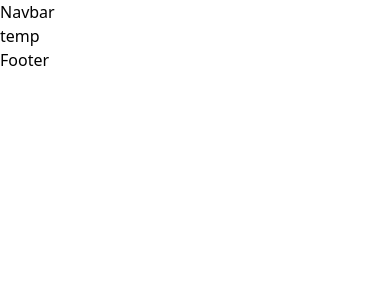
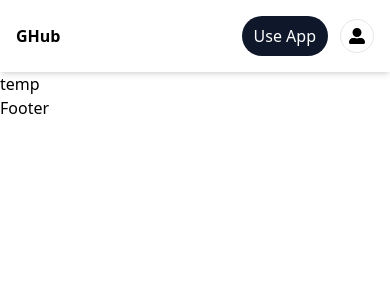
Before and after one commit to sachinthyasunirma/FullStackProject, a React (Create React App) app in the folder zomato-frontend/: page / in a window 390 px wide. Shown: the top 300 px of the page. Built offline with nearby package versions, Linux system fonts and the light colour scheme.

Commit message:
Mobile navbar

```diff
--- a/zomato-frontend/package.json
+++ b/zomato-frontend/package.json
@@ -8,6 +8,7 @@
     "@testing-library/user-event": "^13.5.0",
     "react": "^18.0.0",
     "react-dom": "^18.0.0",
+    "react-icons": "^4.3.1",
     "react-router-dom": "^6.3.0",
     "react-scripts": "5.0.0",
     "web-vitals": "^2.1.4"
--- a/zomato-frontend/src/Components/Navbar/Navbar.jsx
+++ b/zomato-frontend/src/Components/Navbar/Navbar.jsx
@@ -1,8 +1,61 @@
-import React from 'react'
+import React, { useState } from 'react';
+import {FaUserAlt} from 'react-icons/fa'
+import {RiArrowDropDownLine, RiArrowDropUpLine} from 'react-icons/ri';
+
+const MobileNav = () => {
+  const [isDropDownOpen, setIsDropDownOpen] = useState(false);
+  const [user , setUser] = useState();
+  return (
+    <div className='flex w-full items-center justify-between lg:hidden'>
+      <div className='w-28'>
+        <span className='font-bold'>GHub</span>
+      </div>
+      <div className='flex items-center gap-3 relative'>
+        <button className='bg-slate-900 text-white py-2 px-3 rounded-full'>Use App</button>
+        {user?.fullName?(
+          <>
+          <div onClick={()=>setIsDropDownOpen((prev)=> !prev)} className="border p-2 border-gray-300 text-cyan-300 w-20 h-20 rounded-full">
+            <img src='https://www.allthetests.com/quiz22/picture/pic_1171831236_1.png' alt='' className='w-full h-full rounded-full object-cover'/>
+          </div>
+          {isDropDownOpen && (
+            <div className='absolute shadow-lg py-3 -bottom-20 -right-4 w-full bg-white z-20 flex flex-col gap-2'>
+              <button>SingOut</button>
+            </div>
+          )}
+          </>
+        ):(
+          <>
+          <span onClick={()=>setIsDropDownOpen((prev)=> !prev)} className='border p-2 broder-gray-300 txet-gray-900 rounded-full'>
+            <FaUserAlt className='w-full h-full'/>
+          </span>
+          {isDropDownOpen && (
+            <div className='absolute shadow-lg py-3 -bottom-20 -right-4 w-full bg-white z-20 flex flex-col gap-2'>
+              <button className='shadow-sm'>Sign In</button>
+              <button>Sign Up</button>
+            </div>
+          )}
+          </>
+        )}
+      </div>
+    </div>
+  )
+}
+const LargeNav = () => {
+  return (
+    <>
+
+    </>
+  )
+}
 
 function Navbar() {
   return (
-    <div>Navbar</div>
+    <>
+      <nav className='p-4 flex bg-white shadow-md lg:shadow-none w-full items-center'>
+        <MobileNav />
+        <LargeNav />
+      </nav>
+    </>
   )
 }
 
--- a/zomato-frontend/tailwind.config.js
+++ b/zomato-frontend/tailwind.config.js
@@ -3,7 +3,11 @@ module.exports = {
     "./src/**/*.{js,jsx,ts,tsx}",
   ],
   theme: {
-    extend: {},
+    extend: {
+      colors:{
+
+      }
+    },
   },
   plugins: [],
 }
```
Also changed, not shown: 1 other file (tests, documents, lock files or other folders).
